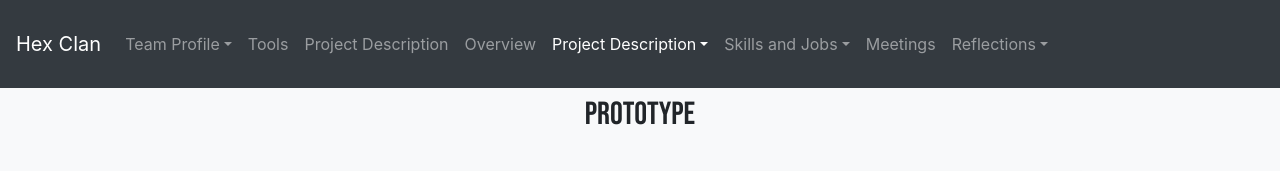
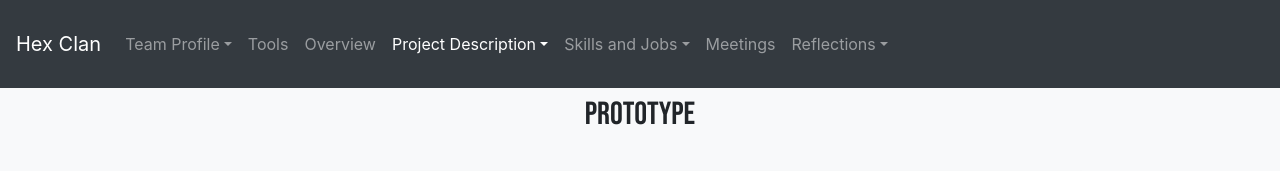
Before and after one commit to GSMSands/assessment-3, a website: page pages/project-description/prototype.html in a window 1280 px wide. Shown: the top 171 px of the page. Drawn offline with nearby package versions, Linux system fonts and the light colour scheme.

Commit message:
Update-prototype-page

```diff
--- a/pages/project-description/prototype.html
+++ b/pages/project-description/prototype.html
@@ -53,9 +53,7 @@
 						<li class="nav-item">
 							<a class="nav-link" href="../tools.html">Tools</a>
 						</li>
-						<li class="nav-item">
-							<a class="nav-link" href="../project-description.html">Project Description</a>
-						</li>
+
 						<li class="nav-item">
 							<a class="nav-link" href="../overview.html">Overview</a>
 						</li>
```
